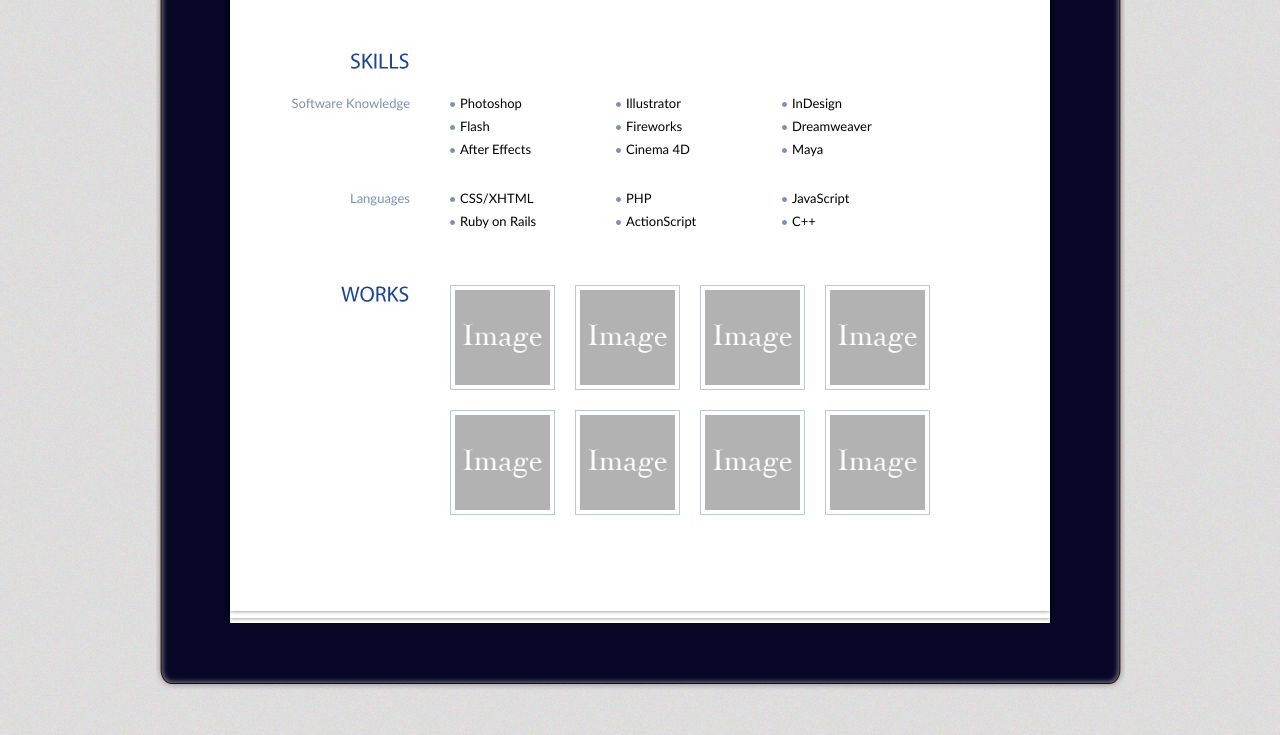
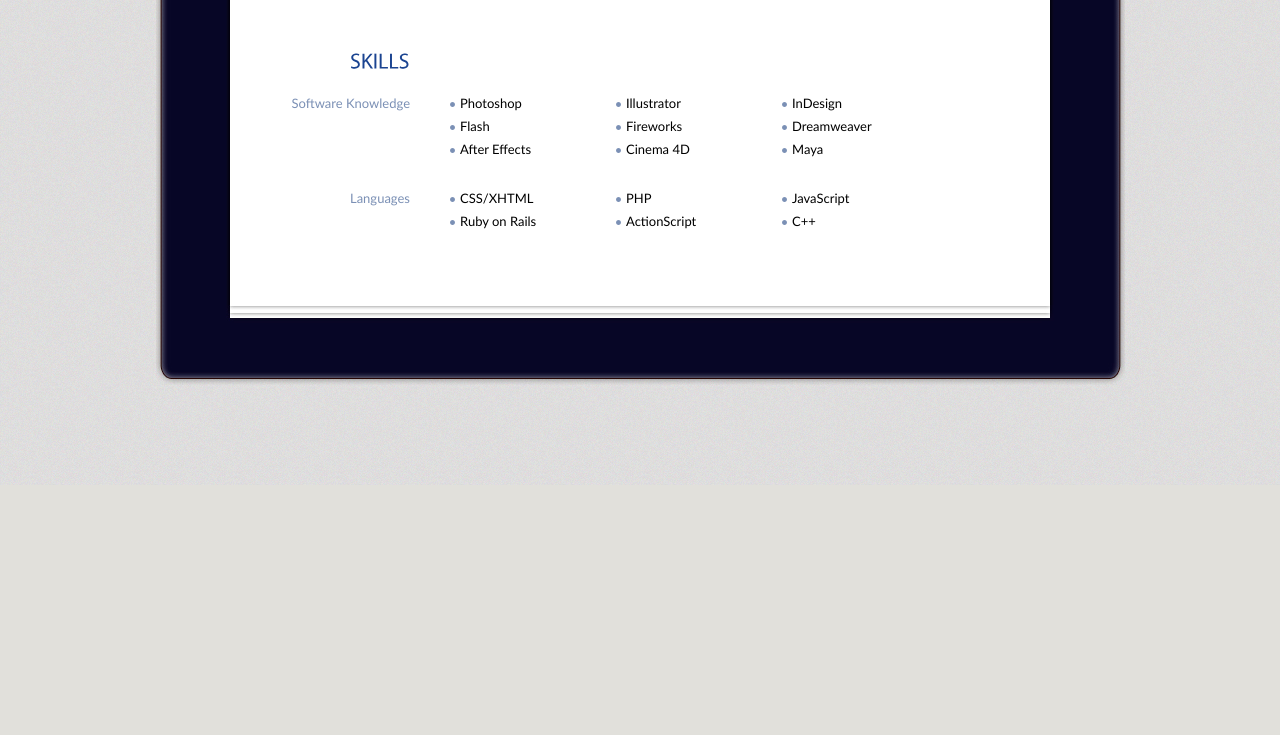
Before and after one commit to mozilla/web-lit-training, a plain HTML site: page resume.html in a window 1280 px wide. Shown: the part 1123-1858 px from the top of the page. After the commit the page ends 1608 px from the top, so only its background shows below. Drawn offline with Linux system fonts and the light colour scheme.

Commit message:
Update resume.html

```diff
--- a/resume.html
+++ b/resume.html
@@ -133,21 +133,6 @@
           </div>
         </div>
         <!-- End 4th Row -->
-         <!-- Begin 5th Row -->
-        <div class="entry">
-        <h2>WORKS</h2>
-        	<ul class="works">
-        		<li><a href="images/1.jpg" rel="gallery" title="Lorem ipsum dolor sit amet."><img src="images/image.jpg" alt="" /></a></li>
-        		<li><a href="images/2.jpg" rel="gallery" title="Lorem ipsum dolor sit amet."><img src="images/image.jpg" alt="" /></a></li>
-        		<li><a href="images/3.jpg" rel="gallery" title="Lorem ipsum dolor sit amet."><img src="images/image.jpg" alt="" /></a></li>
-        		<li><a href="images/1.jpg" rel="gallery" title="Lorem ipsum dolor sit amet."><img src="images/image.jpg" alt="" /></a></li>
-        		<li><a href="images/2.jpg" rel="gallery" title="Lorem ipsum dolor sit amet."><img src="images/image.jpg" alt="" /></a></li>
-        		<li><a href="images/3.jpg" rel="gallery" title="Lorem ipsum dolor sit amet."><img src="images/image.jpg" alt="" /></a></li>
-        		<li><a href="images/1.jpg" rel="gallery" title="Lorem ipsum dolor sit amet."><img src="images/image.jpg" alt="" /></a></li>
-        		<li><a href="images/1.jpg" rel="gallery" title="Lorem ipsum dolor sit amet."><img src="images/image.jpg" alt="" /></a></li>
-        	</ul>
-        </div>
-        <!-- Begin 5th Row -->
       </div>
       <div class="clear"></div>
       <div class="paper-bottom"></div>
```
